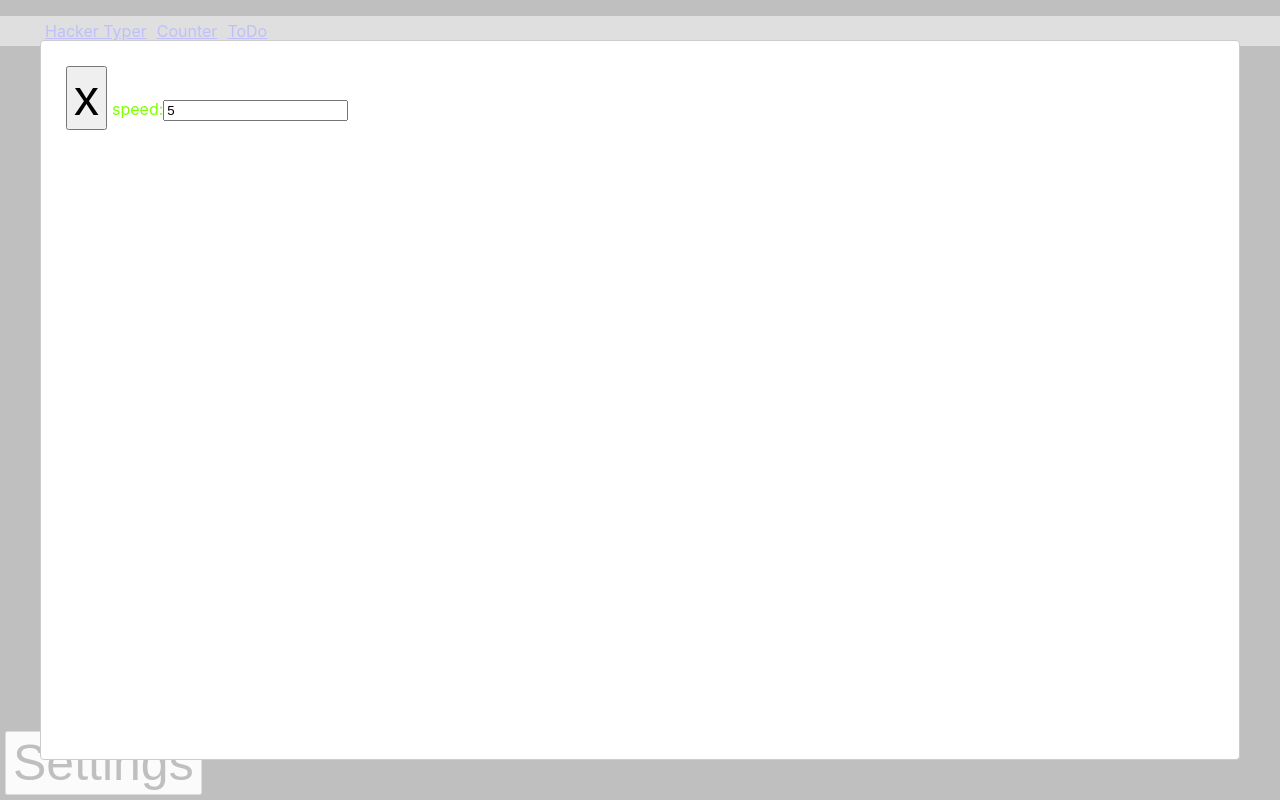
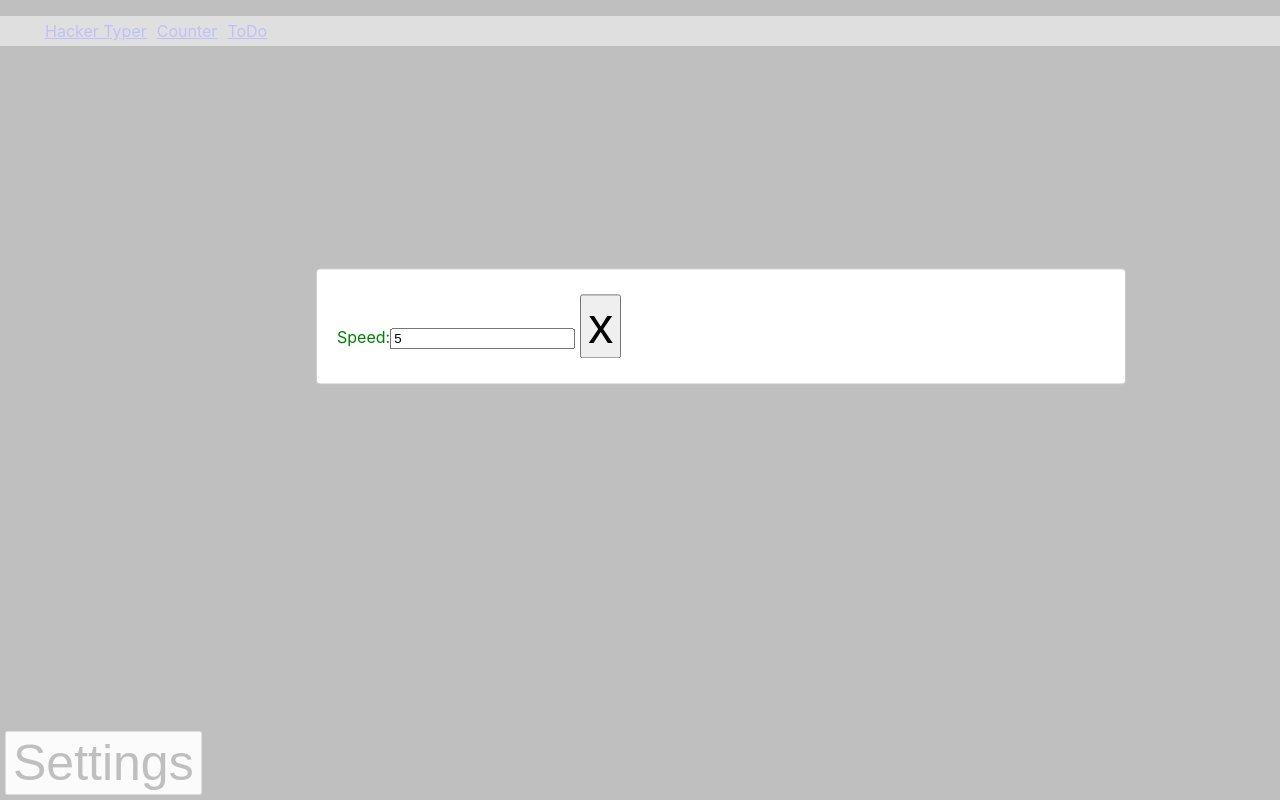
Before and after one commit to Tchomasek/IT-absolvent, a React (Create React App) app: page /hacker-typer in a window 1280 px wide. Both pictures are taken after a click on the button "Settings". Built offline with nearby package versions, Linux system fonts and the light colour scheme.

Commit message:
2 out of 3 problems fixed

```diff
--- a/public/index.html
+++ b/public/index.html
@@ -26,7 +26,7 @@
     -->
     <title>React App</title>
   </head>
-  <body}>
+  <body>
     <noscript>You need to enable JavaScript to run this app.</noscript>
     <div id="root"></div>
     <!--
--- a/src/components/hacker-typer/HackerTyper.tsx
+++ b/src/components/hacker-typer/HackerTyper.tsx
@@ -1,4 +1,5 @@
 /* eslint-disable prettier/prettier */
+import { createGlobalStyle } from 'styled-components'
 import Modal from "react-modal";
 import React from "react";
 import templateText from "./Text.jsx";
@@ -11,8 +12,6 @@ interface State {
   modalIsOpen: boolean;
   speed: number;
 }
-
-// Modal.setAppElement("");
 
 class App extends React.Component<Props, State> {
   constructor(state: State) {
@@ -55,14 +54,9 @@ class App extends React.Component<Props, State> {
   }
   componentDidMount() {
     document.addEventListener("keydown", this.myHandler);
-    document.body.style.backgroundColor = "black"
-    document.body.style.color = '#7FFF00'
-    document.body.style.overflow = 'visible'
   }
   componentWillUnmount() {
     document.removeEventListener("keydown", this.myHandler);
-    document.body.style.backgroundColor = 'white'
-    document.body.style.color = 'black'
   }
 
   openSettings() {
@@ -75,17 +69,37 @@ class App extends React.Component<Props, State> {
     document.addEventListener("keydown", this.myHandler);
   }
 
+
   render() {
+    const GlobalStyle = createGlobalStyle`
+      body {
+        background-color: black;
+        color: green;
+        overflow: visible
+      }
+      `
     return (
       <div>
-        <Modal isOpen={this.state.modalIsOpen}>
-          <button onClick={this.closeSettings}>x</button>
-          speed:
+        <GlobalStyle />
+        <Modal isOpen={this.state.modalIsOpen}
+        style={{
+          content: {
+            top: '35%',
+            left: '50%',
+            right: 'auto',
+            bottom: 'auto',
+            marginRight: '-50%',
+            width: '60%',
+            transform: 'translate(-40%, -10%)',
+          },
+        }}>
+          Speed:
           <input
             type="number"
             value={this.state.speed}
             onChange={this.handleSpeedChange}
           />
+          <button onClick={this.closeSettings}>x</button>
         </Modal>
         <div style={{whiteSpace: 'pre'}} id="cont"></div>
         <div style={{position: 'fixed', bottom: 0, width: '100%'}}>
```
